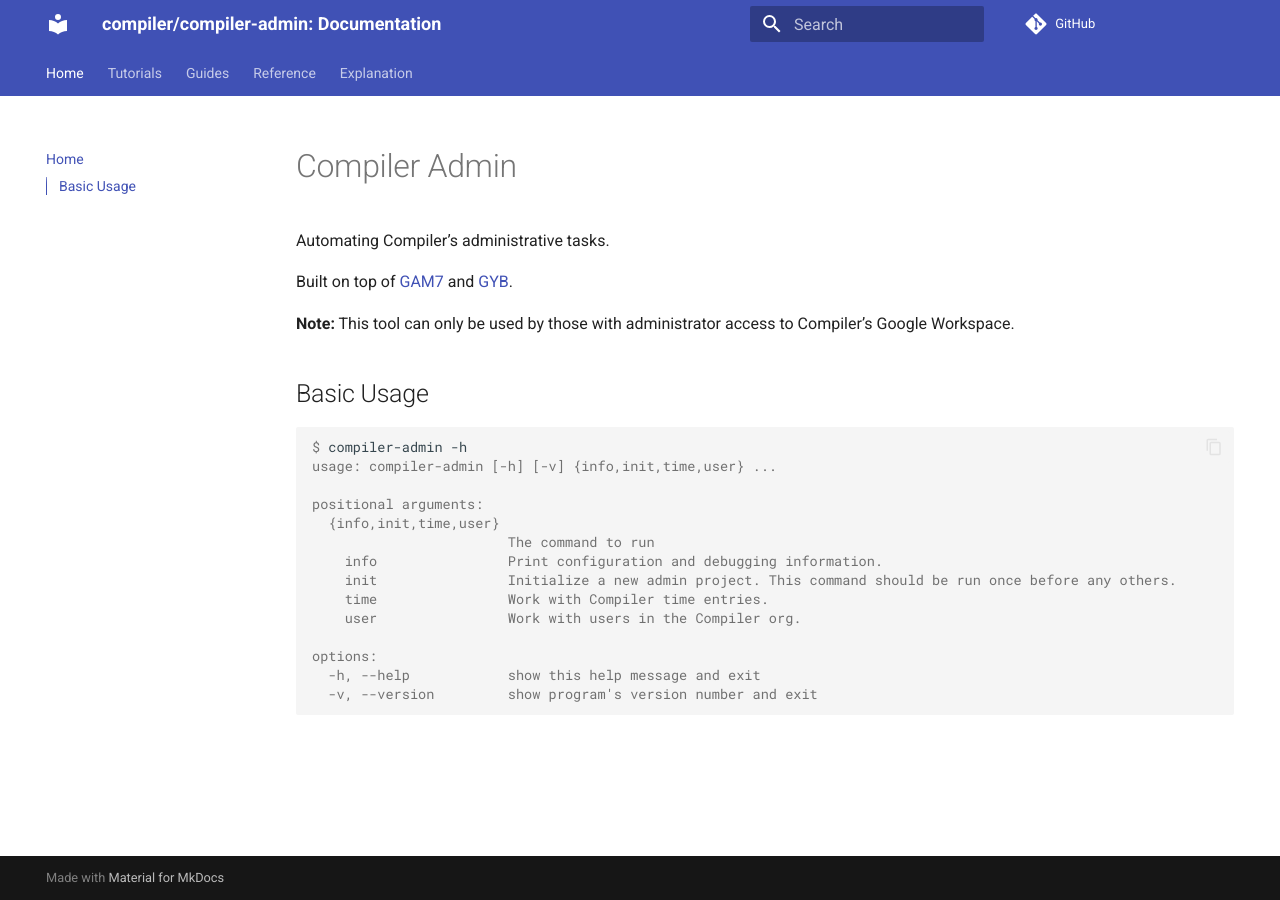
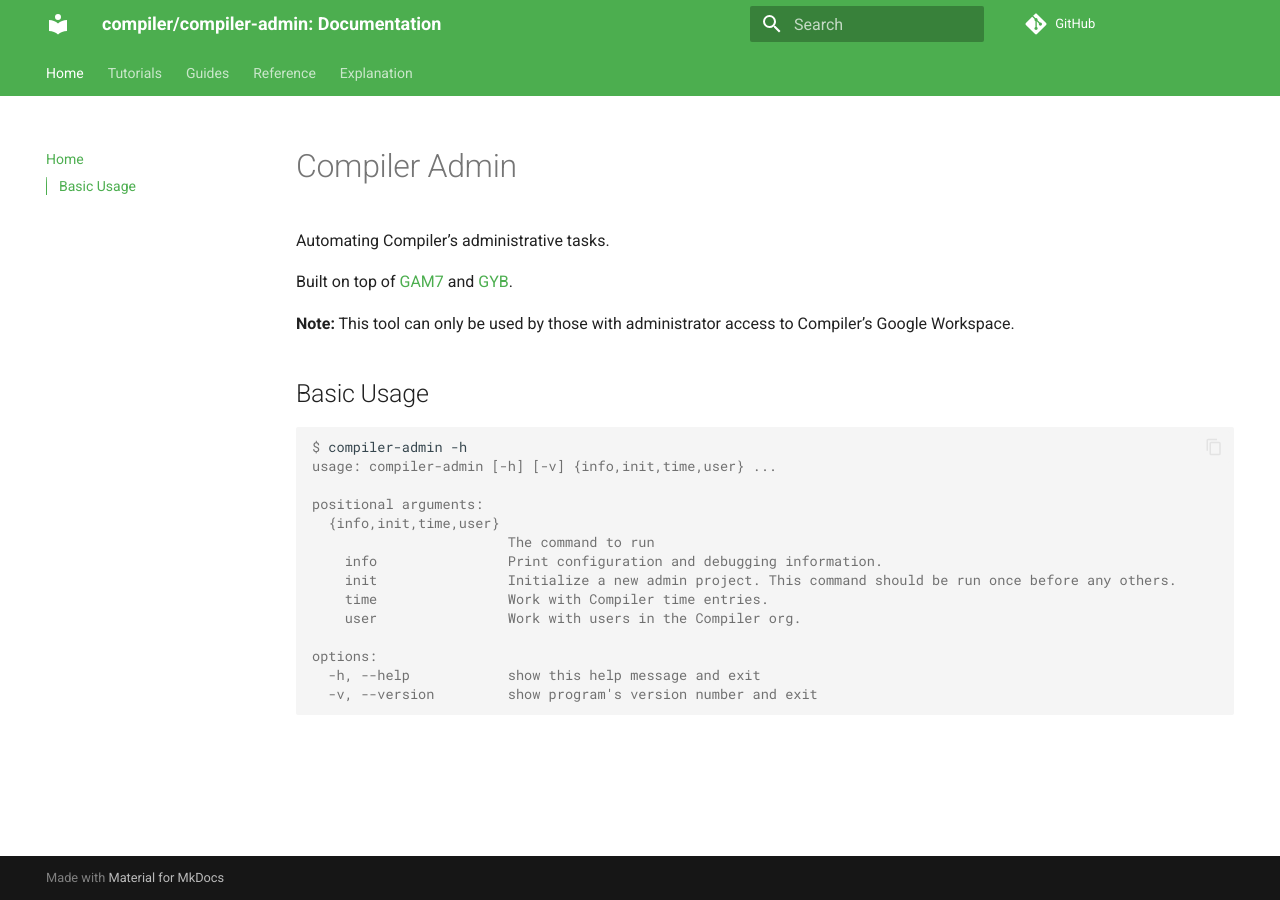
Before and after one commit to compilerla/compiler-admin, an MkDocs documentation site: the page built from docs/index.md, in a window 1280 px wide. Built offline with MkDocs 1.6.1 and Material for MkDocs 9.7.7, drawn with Linux system fonts in a browser that asks for light colours; nearby versions of some CDN libraries; comment, search, counter and statistics services are not loaded.

Commit message:
docs: update theme colors

```diff
--- a/mkdocs.yml
+++ b/mkdocs.yml
@@ -11,7 +11,8 @@ theme:
     - navigation.tabs
     - toc.integrate
   palette:
-    scheme: default
+    primary: green
+    accent: deep purple
 
 extra:
   analytics:
```
